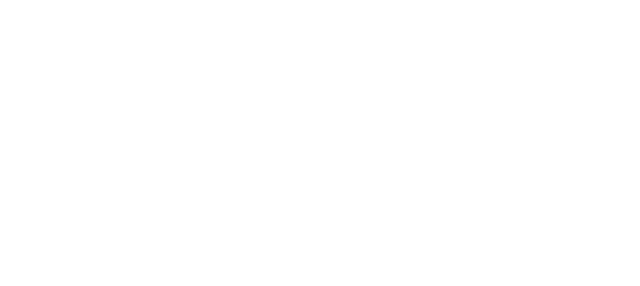
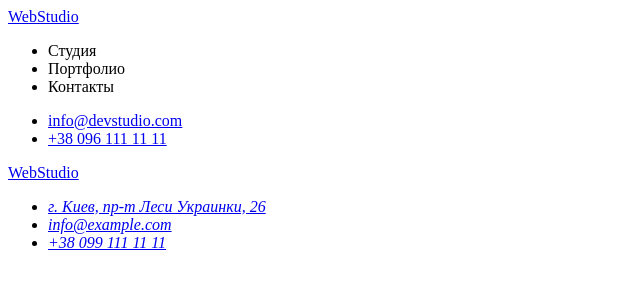
Before and after one commit to RitaDyvnych/goit-markup-hw-02, a plain HTML site: page portfolio.html in a window 1280 px wide. Shown: the whole page, without its empty margins (0-640 px from the left). Drawn offline with Linux system fonts and the light colour scheme.

Commit message:
создан portfolio.html

```diff
--- a/portfolio.html
+++ b/portfolio.html
@@ -7,6 +7,37 @@
     <title>Portfolio</title>
 </head>
 <body>
+    <!--шапка страницы-->
+    <header>
+        <a href="./index.html">WebStudio</a>
+        <nav>
+            <ul>
+                <li><a href=""></a>Студия</li>
+                <li><a href=""></a>Портфолио</li>
+                <li><a href=""></a>Контакты</li>
+            </ul>
+        </nav>
+        <ul>
+            <li><a href="mailto:info@devstudio.com">info@devstudio.com</a></li>
+            <li><a href="tel:+380961111111">+38 096 111 11 11</a></li>
+        </ul>
+    </header>
+    <!--основная часть-->
+    <main>
+
+    </main>
+    <!--футер-->
+    <footer>
+        <a href="./index.html">WebStudio</a>
+        <address>
+            <ul>
+                <li><a href="https://goo.gl/maps/gwnBDXcjkALCdstF9" target="_blank" rel="noopener noreferrer nofollow">г.
+                        Киев, пр-т Леси Украинки, 26</a></li>
+                <li><a href="mailto:info@example.com">info@example.com</a></li>
+                <li><a href="tel:+380991111111">+38 099 111 11 11</a></li>
+            </ul>
+        </address>
+    </footer>
 
 </body>
 </html>
```
Also changed, not shown: index.html (+4 -3 lines), prettierrc.json (added, +20 -0 lines).
